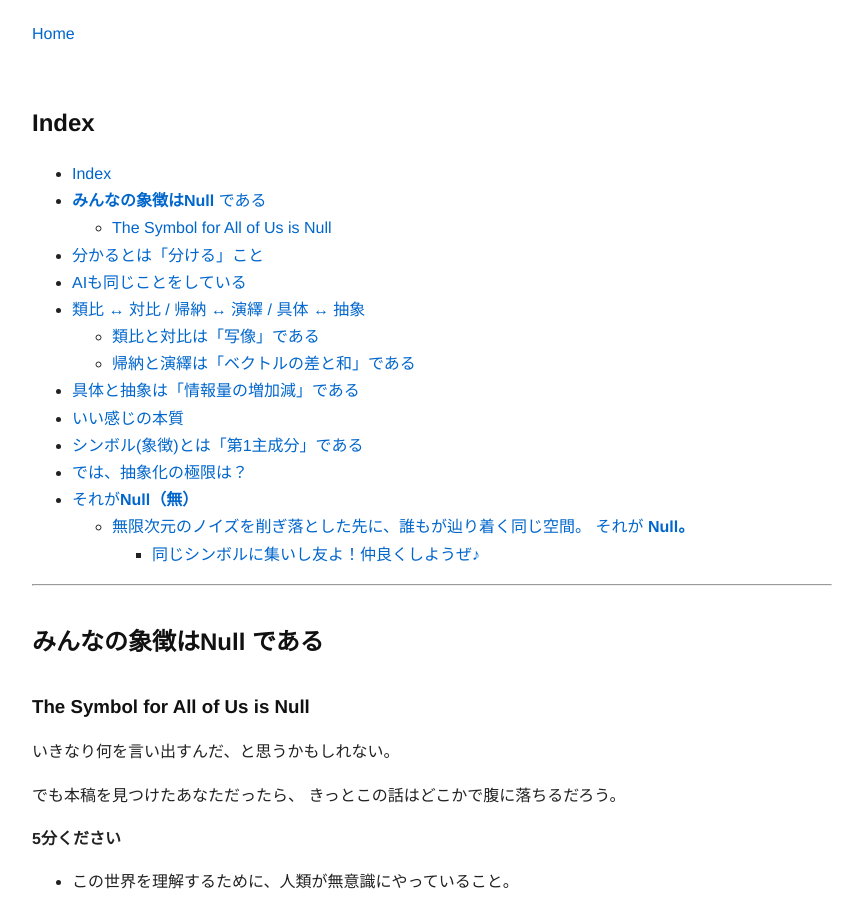
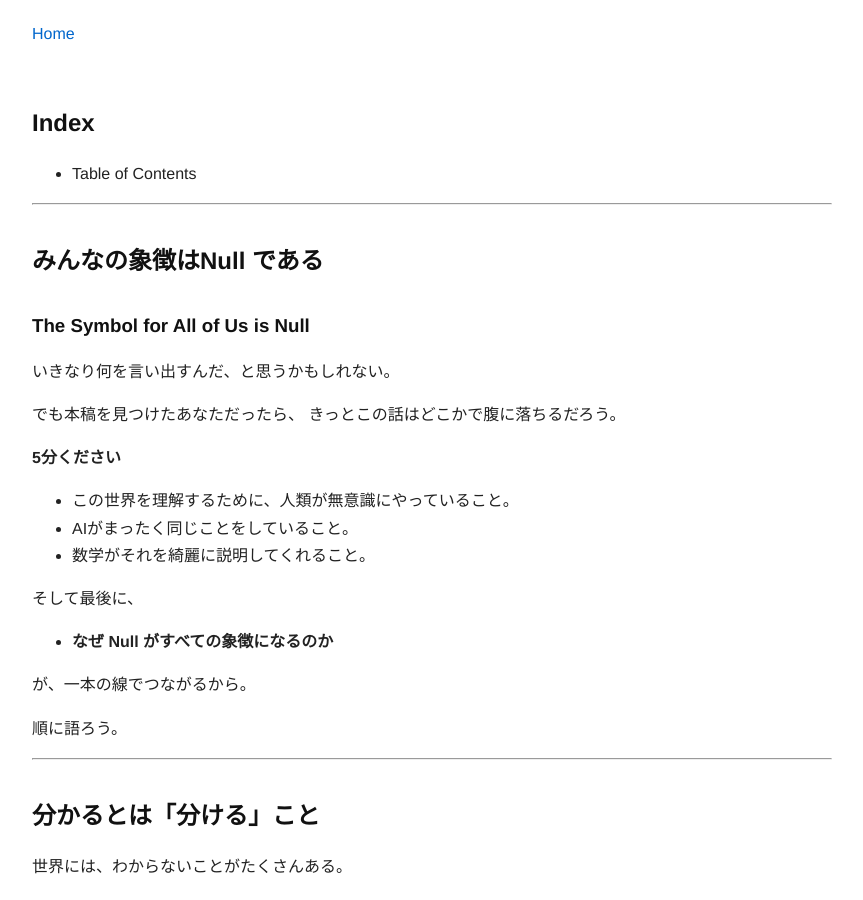
Before and after one commit to GoodRelax/articles, a Jekyll site: the page built from our-symbol-is-null/our-symbol-is-null-ja.md, in a window 1280 px wide and 900 px high. Shown: the whole window, without its empty margins (208-1071 px from the left). Built offline with Jekyll 4.4.1, drawn with Linux system fonts in a browser that asks for light colours; some of the changed text lies outside the part shown.

Commit message:
Update our-symbol-is-null-ja.md

```diff
--- a/our-symbol-is-null/our-symbol-is-null-ja.md
+++ b/our-symbol-is-null/our-symbol-is-null-ja.md
@@ -6,9 +6,12 @@ lang: ja
 key: our-symbol-is-null
 tags: [idea, poem, LLM, mathematics, philosophy]
 ---
+
 ## Index
-* Table of Contents
-{:toc}
+
+- Table of Contents
+  {:toc}
+
 ---
 
 ## **みんなの象徴はNull** である
```
Also changed, not shown: other parts of our-symbol-is-null/our-symbol-is-null-ja.md (+10 -1 lines).
